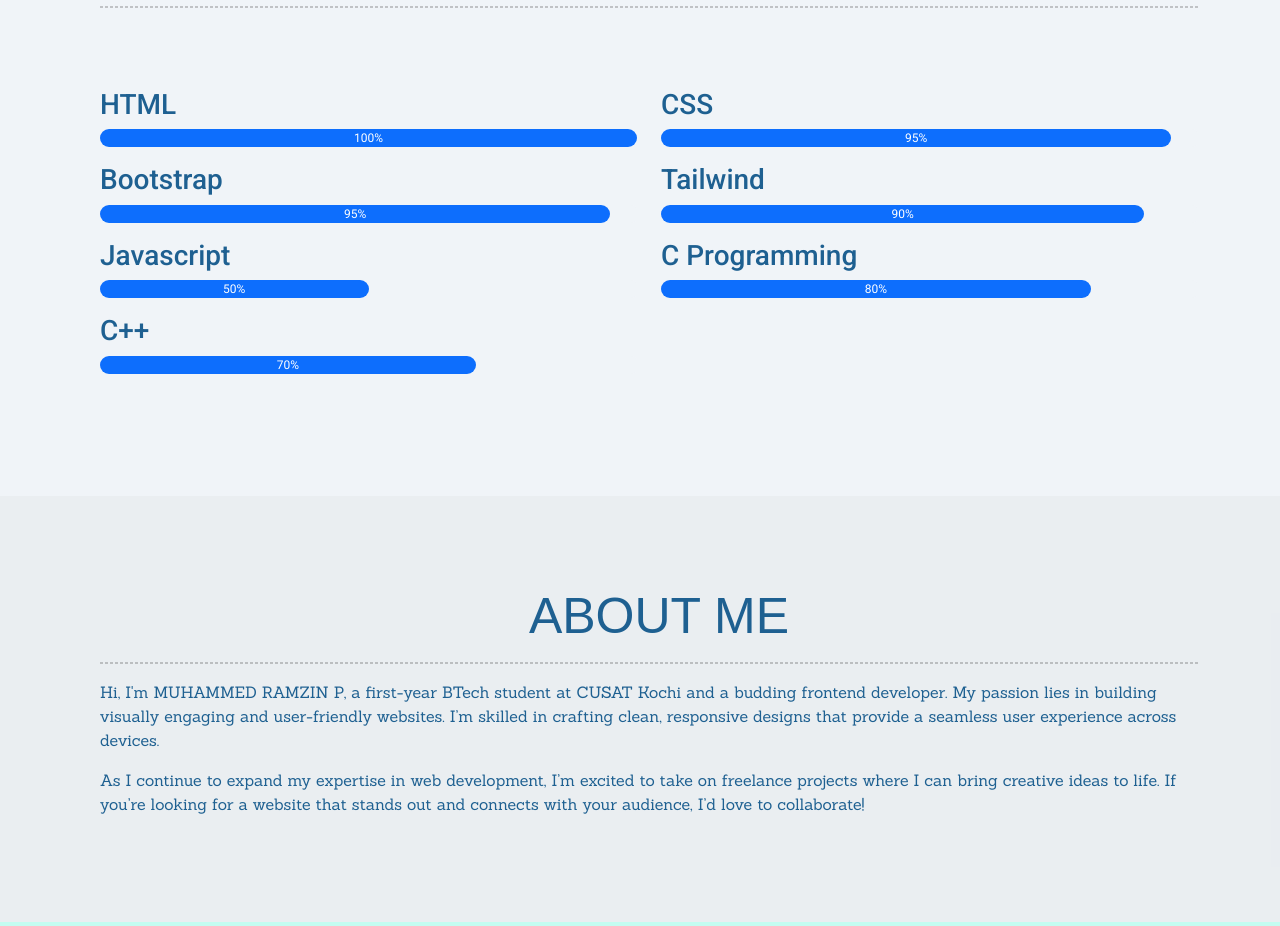
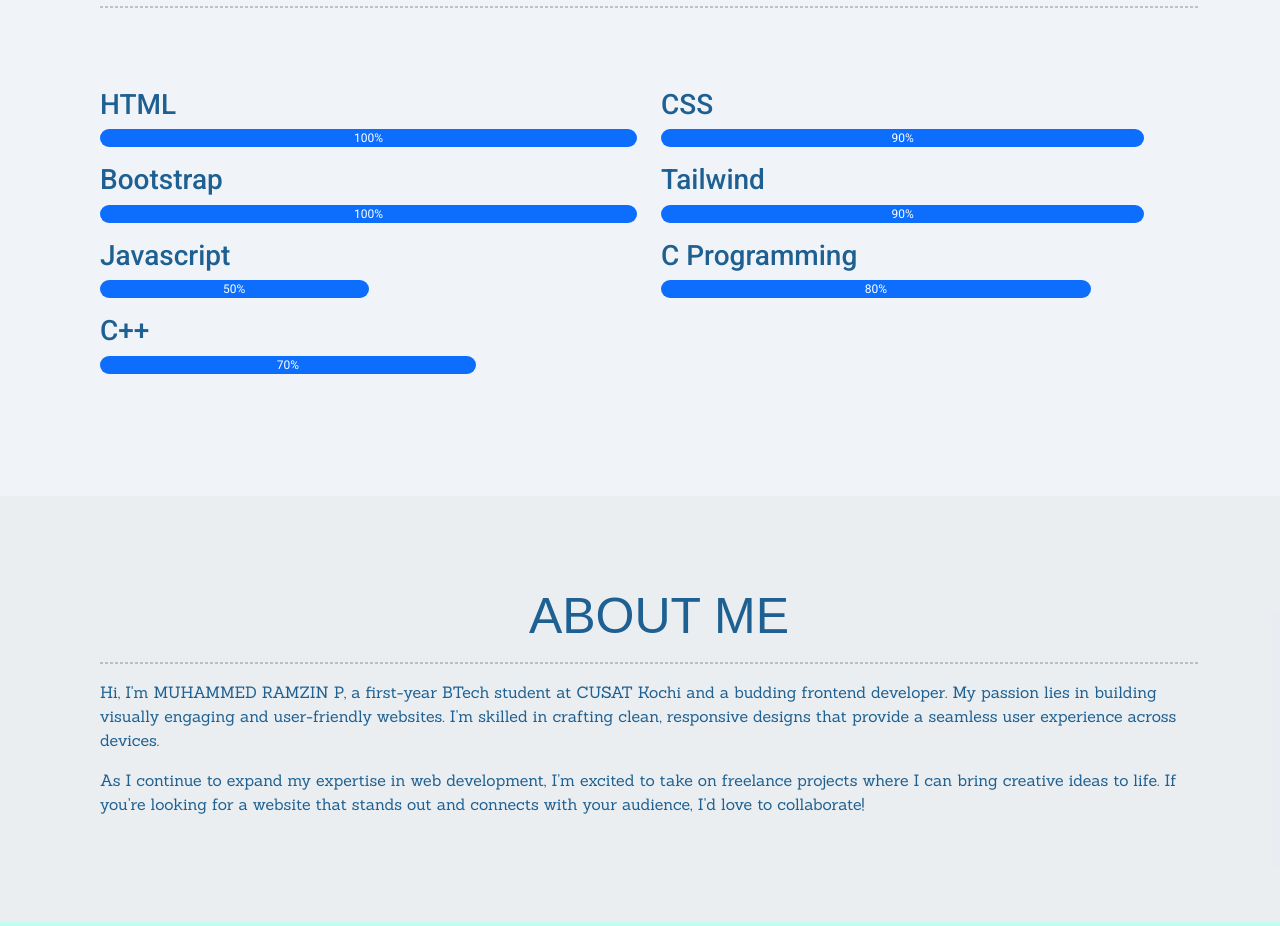
Before and after one commit to Ramzin007/personal-site, a plain HTML site: page index.html in a window 1280 px wide. Shown: the part 1420-2346 px from the top of the page. Drawn offline with nearby package versions, Linux system fonts and the light colour scheme.

Commit message:
Update index.html

```diff
--- a/index.html
+++ b/index.html
@@ -189,8 +189,8 @@
                 <h3>CSS</h3>
                 <div class="progress">
                    <div class="progress-bar color-2" role="progressbar" aria-valuenow="85"
-                    aria-valuemin="0" aria-valuemax="100" style="width:95%">
-                    <span>95%</span>
+                    aria-valuemin="0" aria-valuemax="100" style="width:90%">
+                    <span>90%</span>
                     </div>
                 </div>
               </div>
@@ -200,8 +200,8 @@
                 <h3>Bootstrap</h3>
                 <div class="progress">
                    <div class="progress-bar color-6" role="progressbar" aria-valuenow="80"
-                    aria-valuemin="0" aria-valuemax="100" style="width:95%">
-                    <span>95%</span>
+                    aria-valuemin="0" aria-valuemax="100" style="width:100%">
+                    <span>100%</span>
                     </div>
                 </div>
               </div>
```
